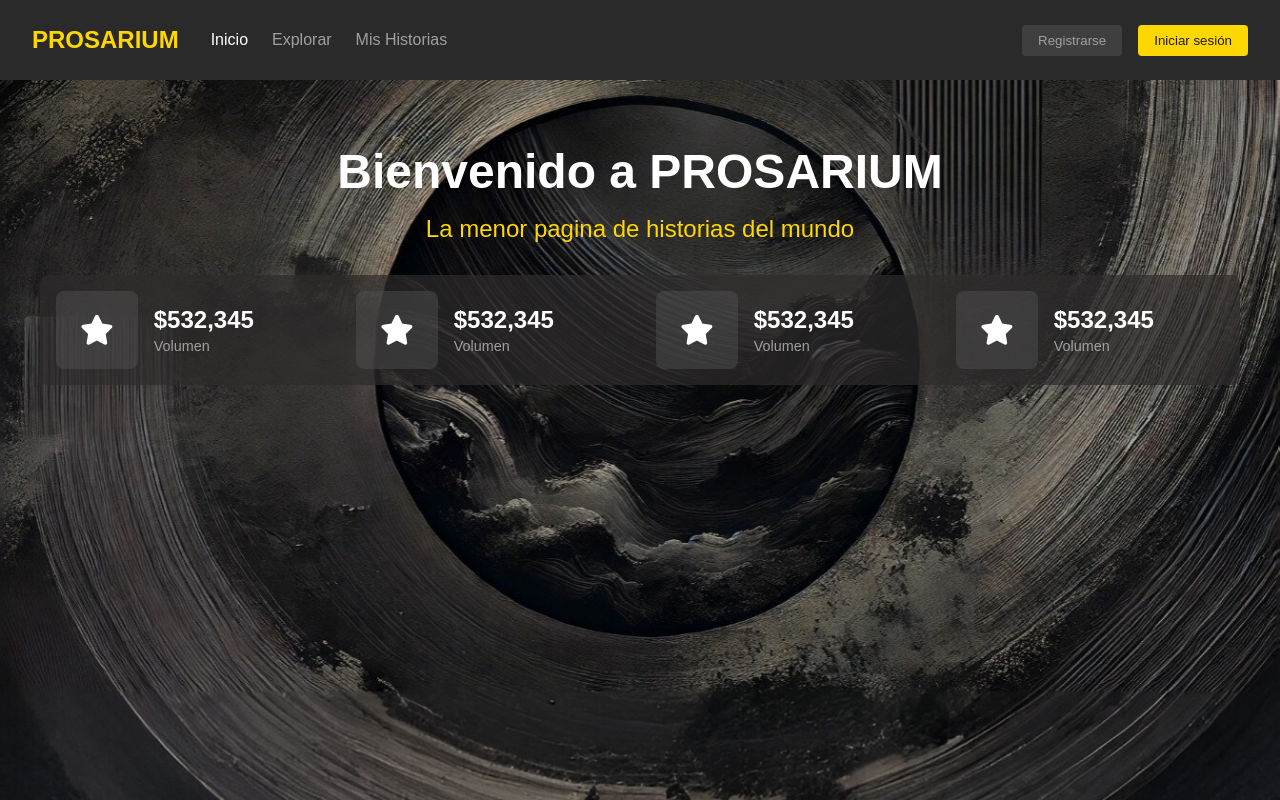
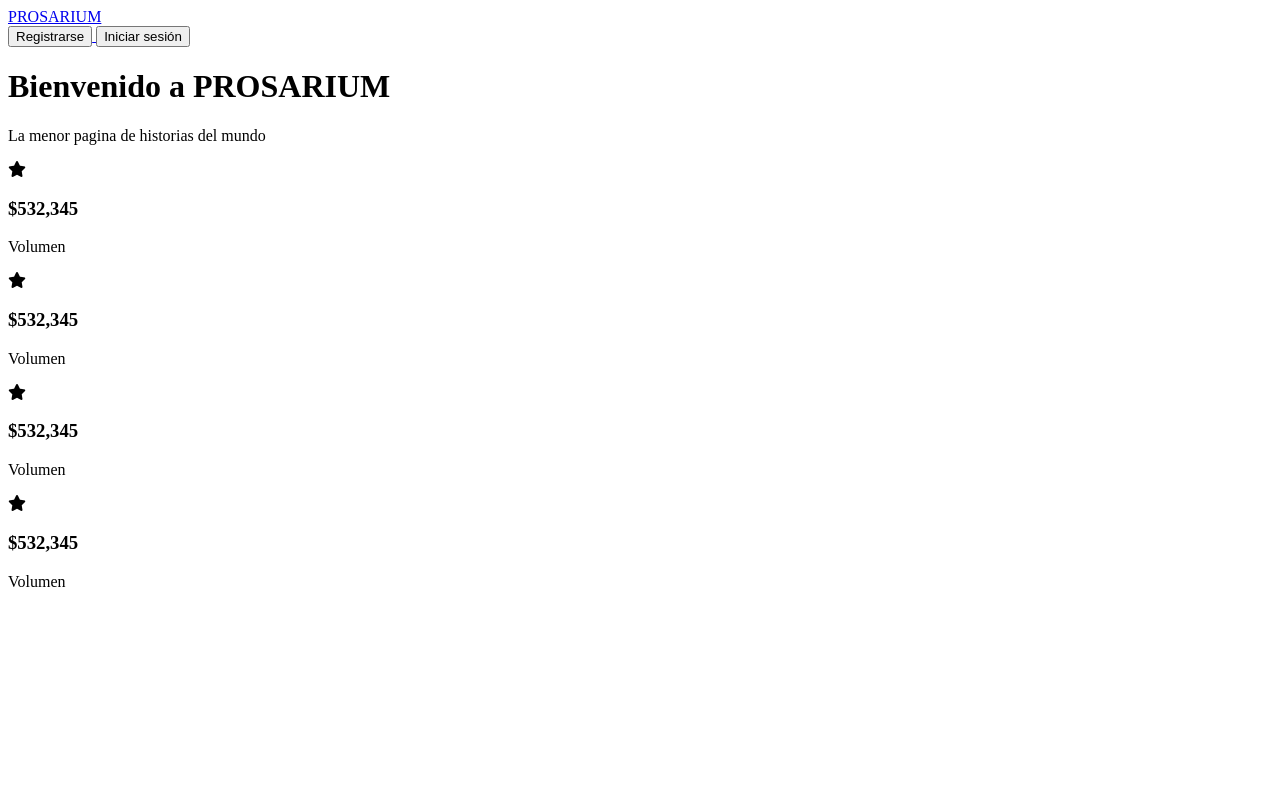
Before and after one commit to AlexxelA6/Alex, a PHP site: page / in a window 1280 px wide. Run offline with PHP 8.4, Linux system fonts and the light colour scheme.

Commit message:
Agregando index.php al repositorio

```diff
--- a/index.php
+++ b/index.php
@@ -6,7 +6,6 @@
     <meta name="viewport" content="width=device-width, initial-scale=1.0">
     <title>PROSARIUM</title>
     <link rel="stylesheet" href="https://cdnjs.cloudflare.com/ajax/libs/font-awesome/6.5.1/css/all.min.css">
-    <link rel="stylesheet" href="../../Styles/estilos.css">
 </head>
 
 <body>
@@ -78,20 +77,6 @@
         </div>
     </div>
 
-    <script type="module">
-        import {
-            generarOpcionesMenuUsuario,
-            eliminarHijos
-        } from '../../Scripts/herramientas.js';
-
-        document.addEventListener('DOMContentLoaded', () => {
-
-            //Genera de forma dinamica las opciones del menu de navegación
-            generarOpcionesMenuUsuario('Inicio');
-        });
-
-        //eliminarHijos('nav-right');
-    </script>
 
 </body>
 
```
